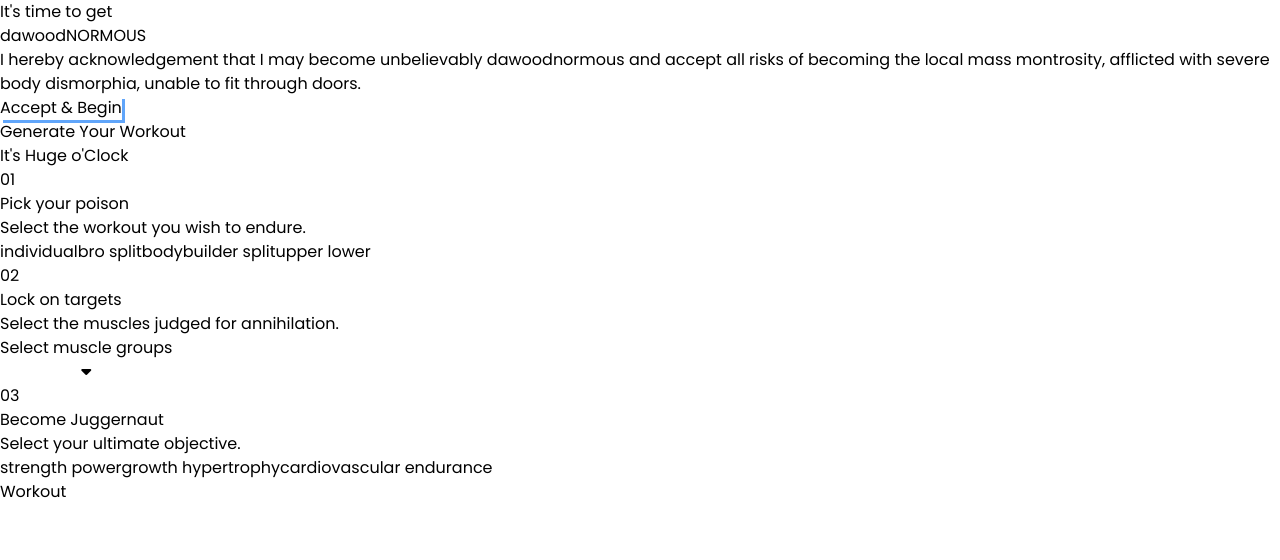
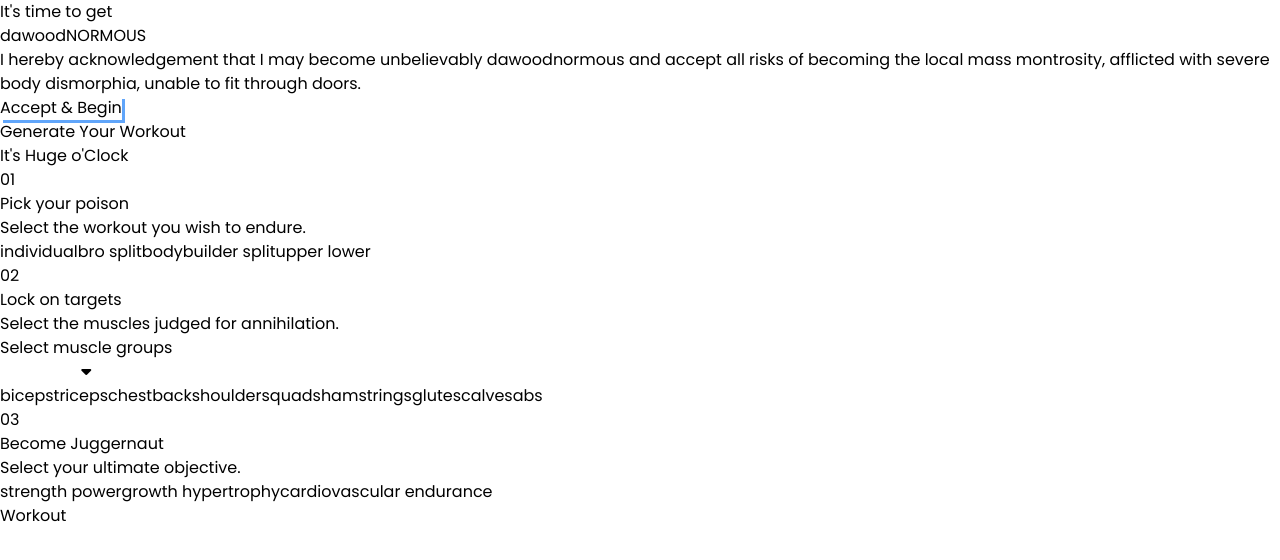
Before and after one commit to heydawood/dawood-fit, a React (Vite) app: page / in a window 1280 px wide. Both pictures are taken after a click on the button "Select muscle groups". Shown: the top 560 px of the page. Built offline with nearby package versions, Linux system fonts and the light colour scheme.

Commit message:
commit-10

```diff
--- a/src/components/Generator.jsx
+++ b/src/components/Generator.jsx
@@ -30,6 +30,31 @@ export default function Generator() {
     setShowModal(!showModal)
   }
 
+  function updateMuscles(muscleGroup) {
+
+    if (muscles.includes(muscleGroup)) {
+      setMuscles(muscles.filter(val => val !== muscleGroup))
+      return
+    }
+
+    if (muscles.length > 2) {
+      return
+    }
+    if (poison !== 'individual') {
+      setMuscles([muscleGroup])
+      setShowModal(false)
+      return
+    }
+
+    setMuscles([...muscles, muscleGroup])
+
+    if (muscles.length === 2) {
+      setShowModal(false)
+    }
+
+  }
+
+
   return (
     <SectionWrapper header={'Generate Your Workout'} title={['It\'s', 'Huge', ' o\'Clock']}>
       <Header index={'01'} title={'Pick your poison'} description={'Select the workout you wish to endure.'} />
@@ -40,9 +65,12 @@ export default function Generator() {
           {/*mapping out WORKOUTS from utils to create buttons*/ }
           return (
 
-            <button onClick={() => {
-              setPoison(type)
-            }} className={'bg-slate-950 border rounded-lg duration-200 hover:border-blue-600 py-3 ' + (type === poison ? 'border-blue-600' : 'border-blue-400')} key={typeIndex}>
+            <button
+              onClick={() => {
+                setMuscles([])
+                setPoison(type)
+              }}
+              className={'bg-slate-950 border rounded-lg duration-200 hover:border-blue-600 py-3 ' + (type === poison ? 'border-blue-600' : 'border-blue-400')} key={typeIndex}>
 
               <p className='capitalize'>{type.replaceAll('_', ' ')}</p>      {/* replaceAll is javascript fucntion to replace underscores with space*/}
 
@@ -56,15 +84,37 @@ export default function Generator() {
       <Header index={'02'} title={'Lock on targets'} description={'Select the muscles judged for annihilation.'} />
 
       <div className='flex flex-col bg-slate-950 border border-solid border-blue-400 rounded-lg'>
+
         <button onClick={toggleModal} className='relative p-3 flex items-center justify-center'>
-          <p>Select muscle groups</p>
+
+          <p className='capitalize'>{muscles.length == 0 ? 'Select muscle groups' : muscles.join(' ')}</p>
+
           <i className="fa-solid fa-caret-down absolute right-3 top-1/2 -translate-y-1/2"></i>
         </button>
+
         {showModal && (
-          <div className='flex flex-col p-3'>
-            {}
+          <div className='flex flex-col px-3 pb-3'>
+            {(poison === 'individual' ? WORKOUTS[poison] : Object.keys(WORKOUTS[poison])).map((muscleGroup, muscleGroupIndex) => {
+              return (
+                // <button onClick={() => {
+                //   updateMuscles(muscleGroup)
+                // }} key={muscleGroupIndex} className={'hover:text-blue-400 duration-200' + (muscles.includes(muscleGroup) ? 'text-blue-400' : '')}>
+                //   <p className='uppercase'>{muscleGroup.replaceAll('_', ' ')}</p>
+                // </button>
+
+                <button
+                  onClick={() => updateMuscles(muscleGroup)}
+                  key={muscleGroupIndex}
+                  className={`hover:text-blue-400 duration-200 ${muscles.includes(muscleGroup) ? 'text-blue-400' : ''}`} //chatgpt version working used templte literals
+                >
+                  <p className='uppercase'>{muscleGroup.replaceAll('_', ' ')}</p>
+                </button>
+
+              )
+            })}
           </div>
         )}
+
       </div>
 
 
@@ -87,6 +137,9 @@ export default function Generator() {
         })}
       </div>
 
+
+
+
     </SectionWrapper>
   )
 }
```
Also changed, not shown: src/components/Button.jsx (added, +13 -0 lines).
